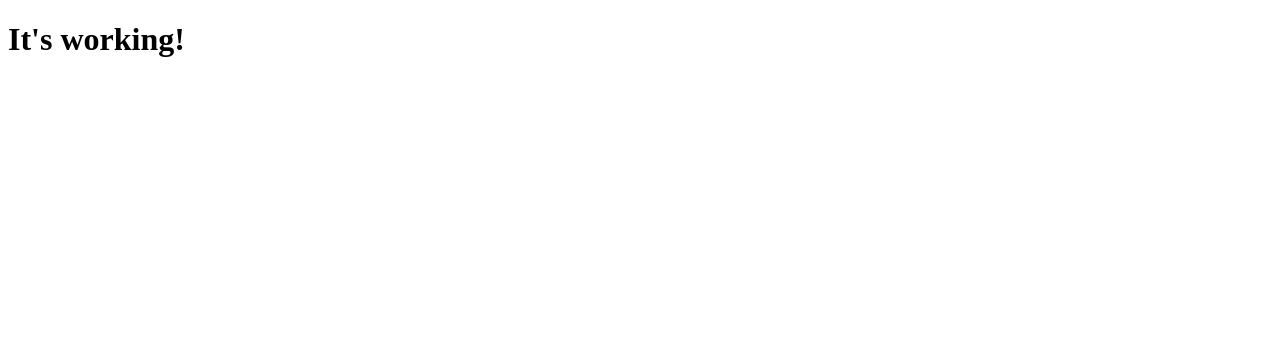
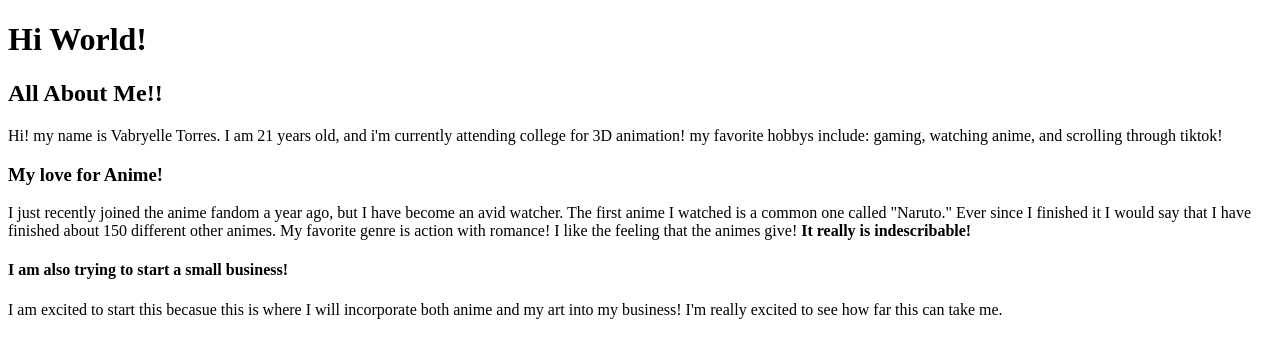
Before and after one commit to Vabryelle/HTML1, a plain HTML site: page index.html in a window 1280 px wide. Drawn offline with Linux system fonts and the light colour scheme.

Commit message:
Update index.html

```diff
--- a/index.html
+++ b/index.html
@@ -6,6 +6,13 @@
 </head>
 
 <body>
-	<h1>It's working!</h1>
+	<h1> Hi World! </h1>
+	<h2> All About Me!!</h2>
+	<p> Hi! my name is Vabryelle Torres. I am 21 years old, and i'm currently attending college for 3D animation! my favorite hobbys include: gaming, watching anime, and scrolling through tiktok! </p>
+	<h3> My love for Anime! </h3>
+
+	<p>  I just recently joined the anime fandom a year ago, but I have become an avid watcher. The first anime I watched is a common one called "Naruto." Ever since I finished it I would say that I have finished about 150 different other animes. My favorite genre is action with romance! I like the feeling that the animes give! <b>It really is indescribable!</b> </p>
+	<h4> I am also trying to start a small business!</h4>
+	<p> I am excited to start this becasue this is where I will incorporate both anime and my art into my business! I'm really excited to see how far this can take me. </p>
 </body>
 </html>
```
